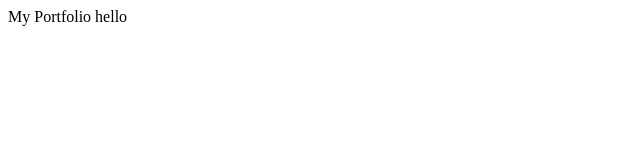
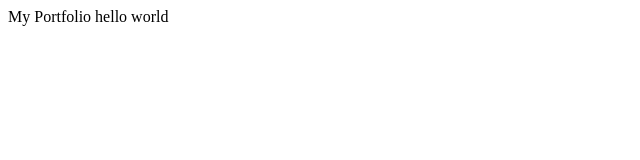
Before and after one commit to aslipiyush/MyPortfolio, a plain HTML site: page index.html in a window 1280 px wide. Shown: the full height of the page, 0-640 px from the left. Drawn offline with Linux system fonts and the light colour scheme.

Commit message:
2nd commit

```diff
--- a/index.html
+++ b/index.html
@@ -3,6 +3,7 @@
         <title>Piyush Arora</title>
     </head>
     <body>
-        My Portfolio hello
+        My Portfolio
+        hello world
     </body>
 </html>
```
